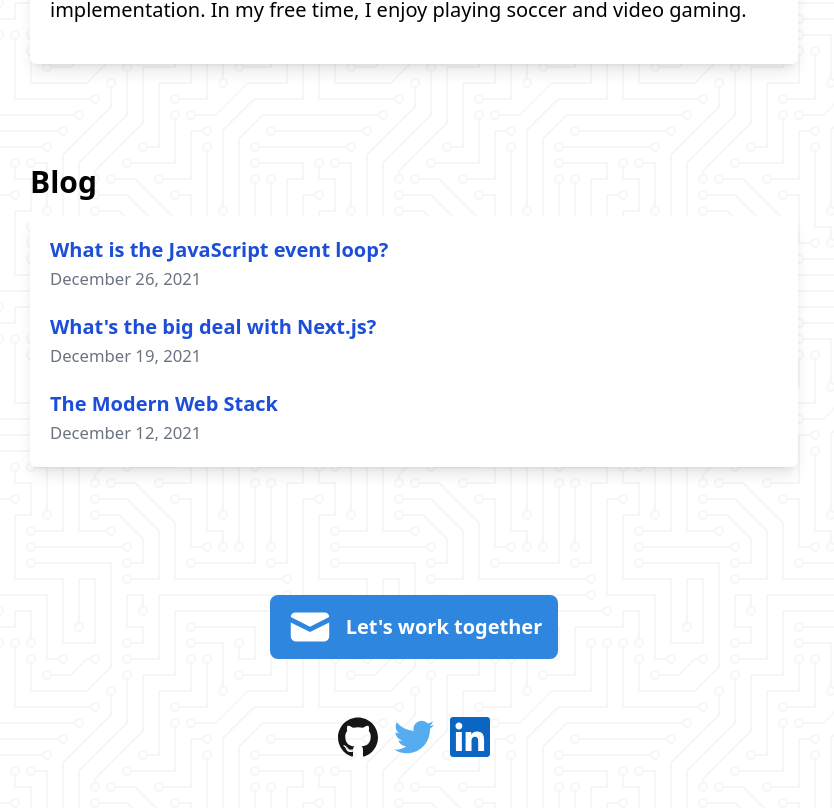
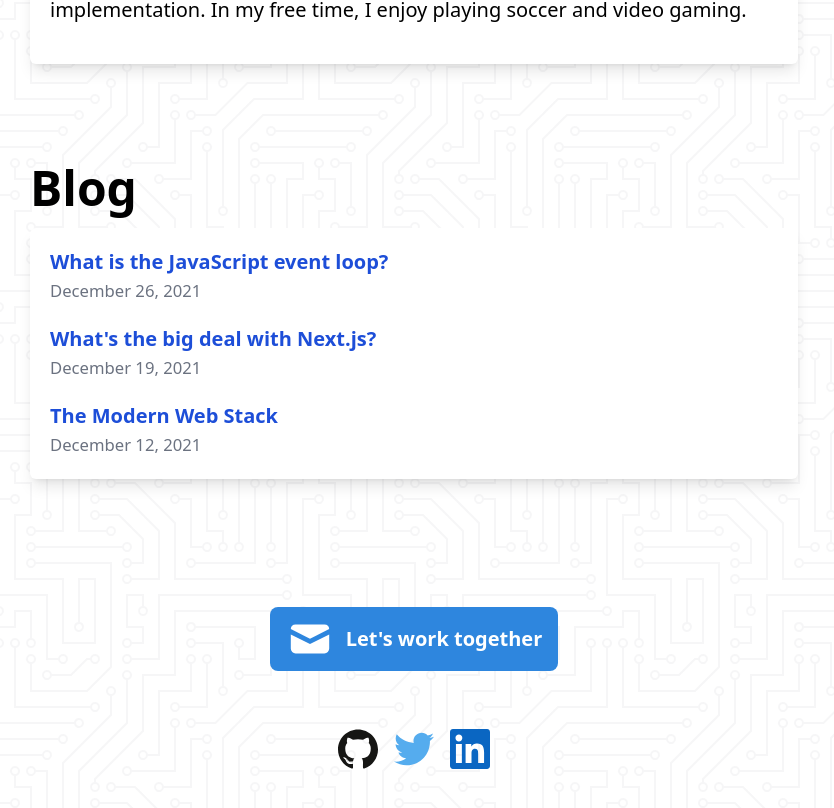
Before and after one commit to neilgebhard/neilgebhard.com, a Next.js app: page / in a window 1280 px wide. Shown: the part 2414-3222 px from the top of the page, without its empty margins (226-1060 px from the left). Built offline with nearby package versions, Linux system fonts and the light colour scheme.

Commit message:
:sparkles: Adjust font size

```diff
--- a/components/Blog.tsx
+++ b/components/Blog.tsx
@@ -5,7 +5,7 @@ import { motion } from "framer-motion";
 export default function Blog({ allPostsData }) {
   return (
     <section className="max-w-3xl mx-auto text-xl pt-1">
-      <h2 className="text-3xl my-4">Blog</h2>
+      <h2 className="text-5xl my-4">Blog</h2>
       <motion.ul
         className="list-none m-0 bg-white p-5 shadow-lg space-y-5 lg:rounded-md"
         initial={{ scale: 0.95, opacity: 0 }}
```
